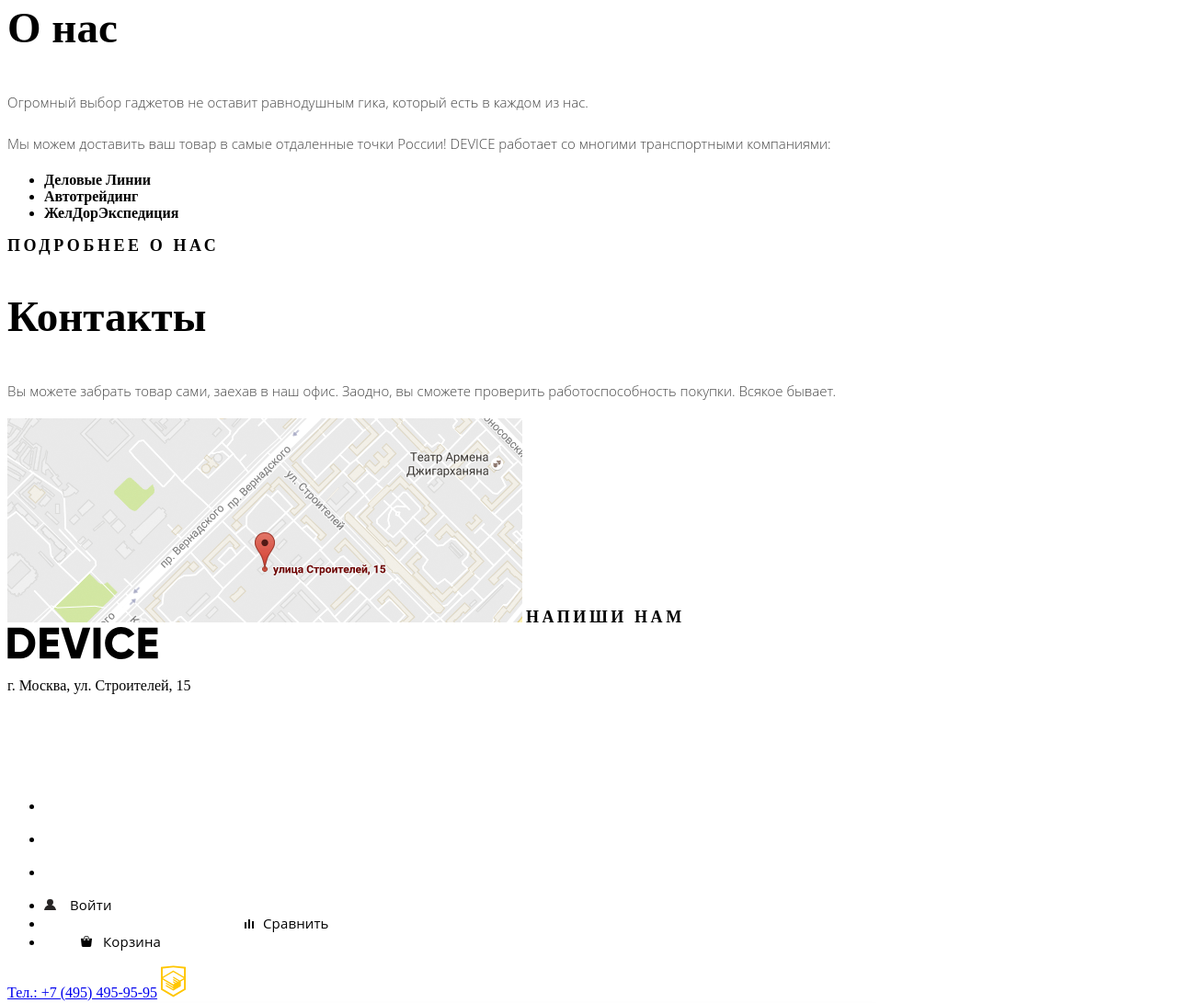
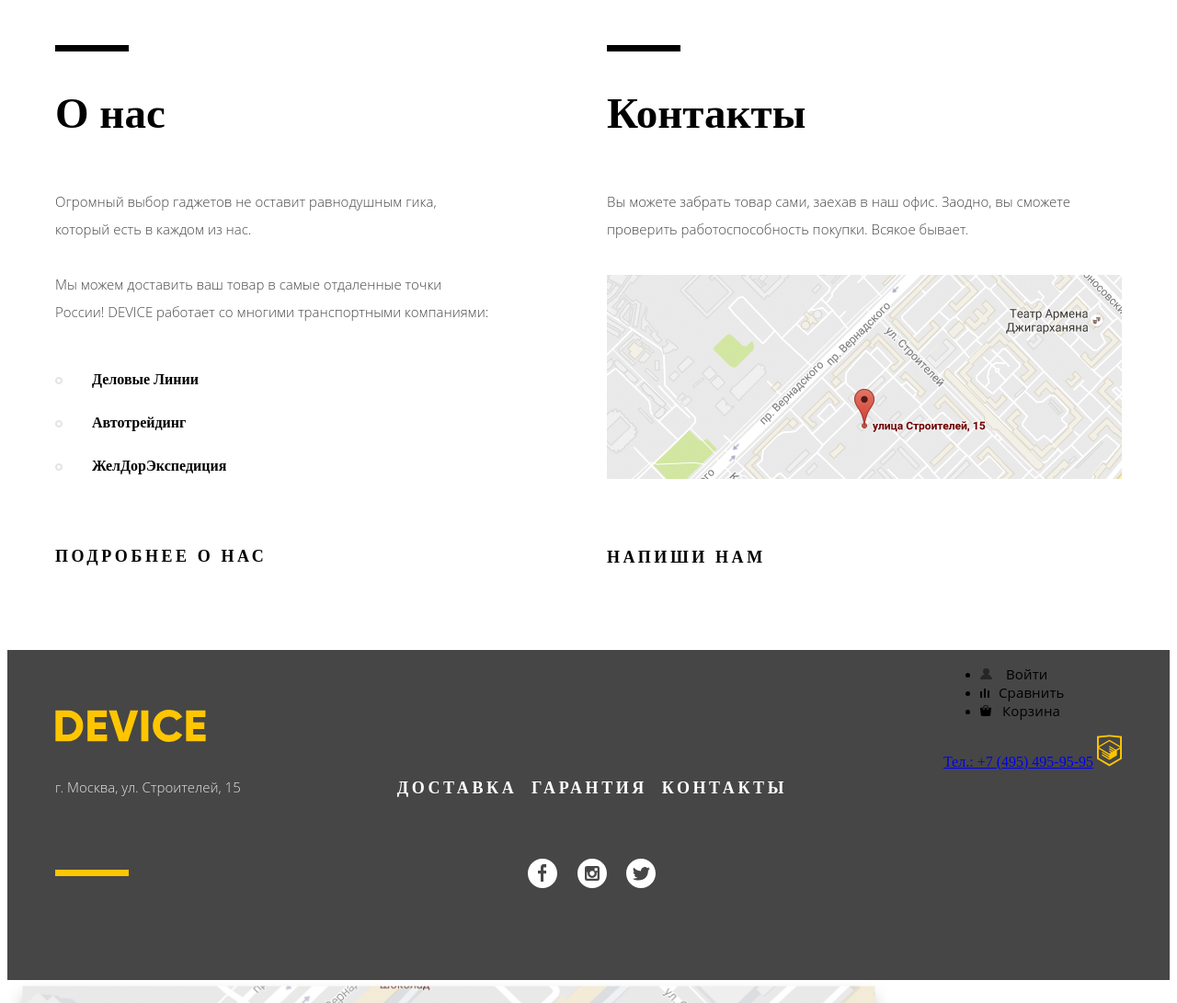
Before and after one commit to JhonySmith/661141-device-26, a plain HTML site: page index.html in a window 1280 px wide. Shown: the part 1697-2788 px from the top of the page at 92% size. Drawn offline with Linux system fonts and the light colour scheme.

Commit message:
Стилизация

```diff
--- a/css/style.css
+++ b/css/style.css
@@ -102,13 +102,11 @@
 .comparison::before {
     content: url("../img/compare.svg");
     margin-right: 10px;
-    margin-left: 218px;
 }
 
 .cart::before {
     content: url("../img/cart.svg");
     margin-right: 12px;
-    margin-left: 40px;
 }
 
 .nav-menu li {
@@ -241,11 +239,14 @@
     width: 220px;
 }
 
-.about h2 {
+.about h2,
+.contacts h2 {
     font-family: 'Gilroy';
     font-weight: bold;
     font-size: 47px;
+    margin-top: 40px;
 }
+
 
 .about p {
     font-family: "Open Sans";
@@ -253,12 +254,23 @@
     font-size: 15px;
     line-height: 30px;
     color: #464646;
+    letter-spacing: 0;
 }
+
+.about ul {
+    margin-top: 20px;
+    margin-bottom: 65px;
+    padding-left: 15px;
+    list-style-image: url(../img/ul-list.png);
+}
+
 
 .about li {
     font-family: 'Gilroy';
     font-weight: bold;
     font-size: 16px;
+    line-height: 47px;
+    padding-left: 25px;
 }
 
 .about a {
@@ -270,12 +282,6 @@
     list-style: none;
     color: black;
     letter-spacing: 0.2em;
-}
-
-.contacts h2 {
-    font-family: 'Gilroy';
-    font-weight: bold;
-    font-size: 47px;
 }
 
 .contacts p {
@@ -296,6 +302,7 @@
     color: black;
     letter-spacing: 0.2em;
 }
+
 
 .brands li {
     list-style: none;
@@ -466,4 +473,95 @@
     padding: 0;
     margin: 0;
     margin-top: 100px;
+    margin-bottom: 85px;
 }
+
+.about-contacts {
+    display: flex;
+    justify-content: space-between;
+}
+
+.about {
+    display: flex;
+    flex-direction: column;
+    width: 472px;
+}
+
+.contacts img {
+    padding-top: 20px;
+    padding-bottom: 75px;
+}
+
+section.about::before,
+section.contacts::before {
+    content: "";
+    display: block;
+    background-color: black;
+    height: 7px;
+    width: 80px;
+}
+
+.contacts {
+    display: flex;
+    flex-direction: column;
+    width: 560px;
+}
+
+.footer-bg {
+    background-color: #464646;
+}
+
+.footer {
+    display: flex;
+    justify-content: space-between;
+    padding-bottom: 80px;
+    margin-top: 90px;
+}
+
+.footer-adress svg {
+    margin-top: 65px;
+    fill: #ffc600;
+}
+
+.footer-adress p {
+    font-family: "Open Sans";
+    font-weight: lighter;
+    font-size: 15px;
+    color: #e6e6e6;
+    margin-top: 35px;
+    margin-bottom: 80px;
+}
+
+.footer-adress::after {
+    content: "";
+    display: block;
+    background-color: #ffc600;
+    height: 7px;
+    width: 80px;
+}
+
+.footer-nav {
+    display: flex;
+    justify-content: space-around;
+    padding: 0;
+    margin: 0;
+}
+
+.socials {
+    display: flex;
+    justify-content: space-around;
+    padding: 50px 140px 0 140px;
+}
+
+.socials img {
+    color: #7e7e7e;
+}
+
+.socials li {
+    list-style: none;
+}
+
+.nav-soicials {
+    width: 440px;
+    padding-top: 140px;
+}
--- a/index.html
+++ b/index.html
@@ -211,10 +211,11 @@
                 <li><img src="img/logo-4.png" width="260" height="100" alt="VIVE"></li>
             </ul>
         </section>
+        <div class="about-contacts fixed">
             <section class="about">
                 <h2>О нас</h2>
-            <p>Огромный выбор гаджетов не оставит равнодушным гика, который есть в каждом из нас.</p>
-            <p>Мы можем доставить ваш товар в самые отдаленные точки России! DEVICE работает со многими транспортными компаниями:</p>
+                <p>Огромный выбор гаджетов не оставит равнодушным гика,<br> который есть в каждом из нас.</p>
+                <p>Мы можем доставить ваш товар в самые отдаленные точки<br> России! DEVICE работает со многими транспортными компаниями:</p>
                 <ul>
                     <li>Деловые Линии</li>
                     <li>Автотрейдинг</li>
@@ -229,16 +230,19 @@
                 <img src="img/map.png" width="560" height="222" alt="Адрес офиса на карте">
                 <a href="#">НАПИШИ НАМ</a>
             </section>
-
+        </div>
     </main>
-
-    <footer class="footer">
+    <div class="footer-bg">
+        <footer class="footer fixed">
+            <div class="footer-adress">
                 <a href="index.html">
                     <svg xmlns="http://www.w3.org/2000/svg" viewBox="0 0 164 35" width="164" height="35">
                         <path d="m0.35 0.7v33.6h13.532a15.723 15.723 0 0 0 11.72-4.824 16.464 16.464 0 0 0 4.712-11.976 16.465 16.465 0 0 0-4.712-11.976 15.723 15.723 0 0 0-11.72-4.824zm7.733 26.208v-18.819h5.8a8.648 8.648 0 0 1 6.5 2.568 9.412 9.412 0 0 1 2.489 6.84 9.41 9.41 0 0 1-2.489 6.84 8.646 8.646 0 0 1-6.5 2.568h-5.8zm34.8-5.952h12.082v-7.3h-12.086v-5.567h13.291v-7.389h-21.024v33.6h21.265v-7.392h-13.532v-5.952zm36.343 13.344 11.019-33.6h-8.458l-7.491 24.72-7.491-24.72h-8.457l11.019 33.6zm14.4 0h7.733v-33.6h-7.733zm38.615-1.416a15.514 15.514 0 0 0 6.041-5.688l-6.67-3.84a7.488 7.488 0 0 1-3.165 3.024 9.874 9.874 0 0 1-4.664 1.1 9.594 9.594 0 0 1-7.177-2.736 9.907 9.907 0 0 1-2.682-7.248 9.908 9.908 0 0 1 2.682-7.248 9.594 9.594 0 0 1 7.177-2.736 9.914 9.914 0 0 1 4.64 1.08 7.6 7.6 0 0 1 3.189 3.048l6.67-3.84a15.881 15.881 0 0 0-6.09-5.688 17.419 17.419 0 0 0-8.409-2.088 17.12 17.12 0 0 0-17.592 17.472 17.12 17.12 0 0 0 17.589 17.476 17.519 17.519 0 0 0 8.458-2.088zm17.881-11.928h12.082v-7.3h-12.085v-5.567h13.29v-7.389h-21.022v33.6h21.264v-7.392h-13.532v-5.952z" />
                     </svg>
                 </a>
                 <p class="adress">г. Москва, ул. Строителей, 15</p>
+            </div>
+            <div class="nav-soicials">
                 <ul class="footer-nav">
                     <li><a href="#">ДОСТАВКА</a></li>
                     <li><a href="#">ГАРАНТИЯ</a></li>
@@ -249,6 +253,8 @@
                     <li><a href="#"><img src="img/instagram.svg" width="32" height="32" alt="Адрес в instagram"></a></li>
                     <li><a href="#"><img src="img/twitter.svg" width="32" height="32" alt="Адрес в twitter"></a></li>
                 </ul>
+            </div>
+            <div class="footer-right">
                 <ul class="footer-nav-official">
                     <li class="user-in"><a href="#">Войти</a></li>
                     <li class="comparison"><a href="#">Сравнить</a></li>
@@ -256,6 +262,8 @@
                 </ul>
                 <a href="tel:+74954959595">Тел.: +7 (495) 495-95-95</a>
                 <a href="https://htmlacademy.ru"><img src="img/logo-html.svg" width="27" height="35" alt="HTML Academy"></a>
+            </div>
+    </div>
     </footer>
     <img src="img/map-big.png" width="960" height="559" alt="Адрес офиса на карте">
     <form method="get" action="https://echo.htmlacademy.ru">
```
Also changed, not shown: fonts/OpenSans-Light.ttf, img/ul-list.png (added), img/ul-list.svg (added). Lines whose indentation alone changed are shown as unchanged.
